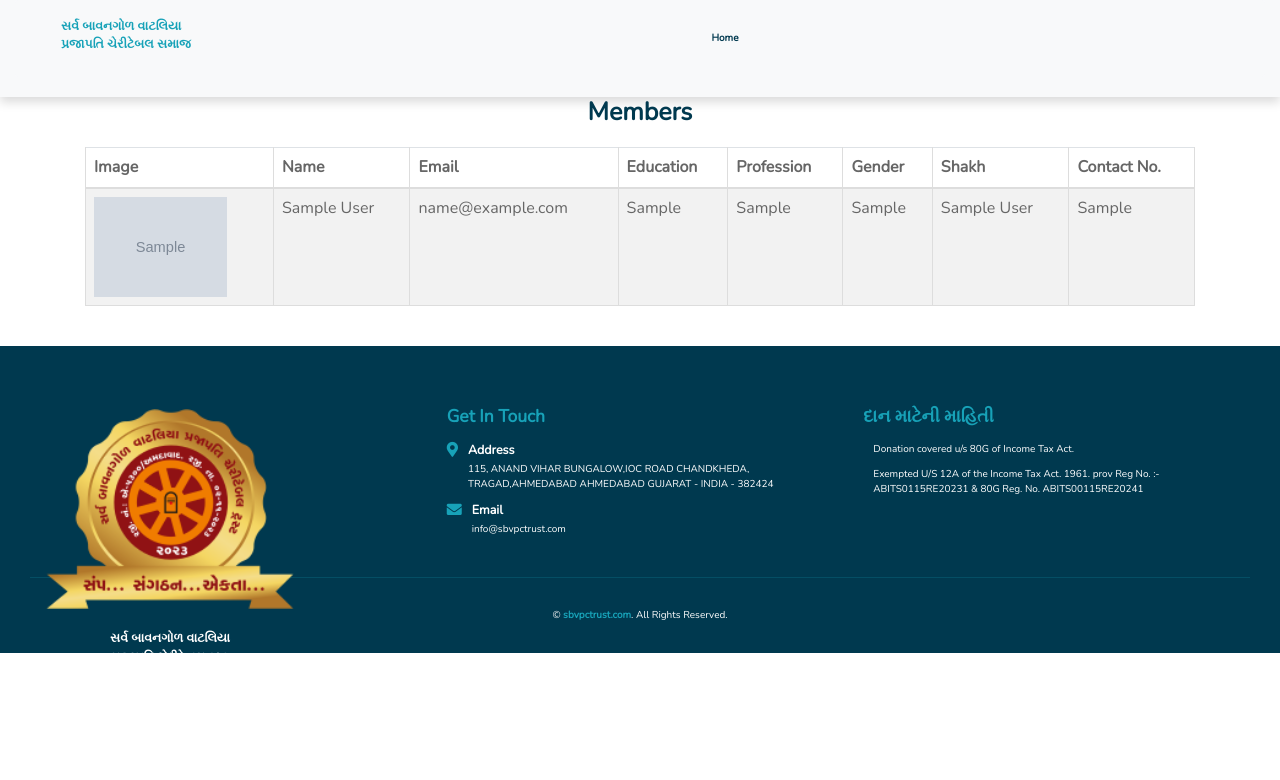
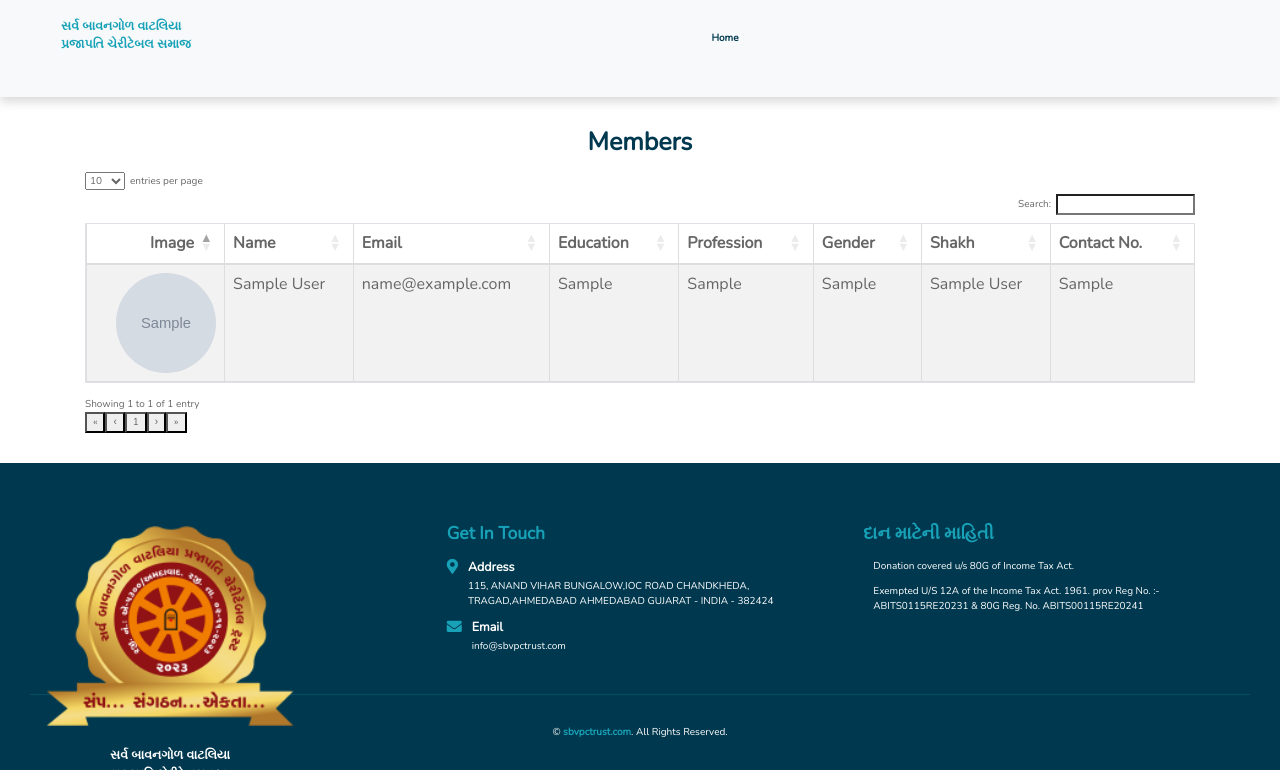
Before and after one commit to Mehul-Movadiya/SBVPCTRUST, a PHP site: page /memberlist.php in a window 1280 px wide. Shown: the top 780 px of the page. Run offline with PHP 8.4, Linux system fonts and the light colour scheme; tables that the repository leaves empty or names only in its code hold one stand-in row (values such as "Sample post"); grey boxes marked "Sample" are stand-in pictures; some libraries are stand-ins or nearby versions.

Commit message:
Added datatable in menbers #9

```diff
--- a/memberlist.php
+++ b/memberlist.php
@@ -32,6 +32,15 @@
     <link href="css/style.css" rel="stylesheet" />
     <link rel="stylesheet" type="text/css" href="css/dataTables.bootstrap5.css">
 
+    <style>
+      .member-image {
+        width: 100px;
+        height: 100px;
+        object-fit: cover;
+        border-radius: 50%;
+    }
+    </style>
+
 
 
     <link href="//maxcdn.bootstrapcdn.com/bootstrap/3.3.0/css/bootstrap.min.css" rel="stylesheet" id="bootstrap-css">
@@ -58,86 +67,39 @@
 </head>
 <body>
 <div class="container-fluid bg-light position-relative shadow">
-      <nav
-        class="navbar navbar-expand-lg bg-light navbar-light py-3 py-lg-0 px-0 px-lg-5"
-      >
+        <nav class="navbar navbar-expand-lg bg-light navbar-light py-3 py-lg-0 px-0 px-lg-5">
             <a href="index.php" class="navbar-brand font-weight-bold text-secondary">
-        <!-- <img src="img/logo.png" class="logo" height="120px"> -->
-        <!-- <h4 style="color:skyblue; vertical-align: top;" class="d-inline-block py-4"><b>શ્રી સમસ્ત બાવનગોળ વાટલિયા </br><h4 style="color:skyblue;">&nbsp &nbsp&nbsp&nbsp&nbsp&nbsp&nbsp&nbspપ્રજાપતિ સમાજ</h4></b></h4> -->
                 <span class="text-primary">
                     <div style="display: inline-block;vertical-align:middle">
                         સર્વ બાવનગોળ વાટલિયા<br>પ્રજાપતિ ચેરીટેબલ સમાજ
                     </div>
                 </span>
             </a>
-        <!-- <a
-          href=""
-          class="navbar-brand font-weight-bold text-secondary"
-          style="font-size: 50px"
-        >
-          <i class="flaticon-043-teddy-bear"></i>
-          <span class="text-primary">KidKinder</span>
-        </a> -->
-
-        <button
-          type="button"
-          class="navbar-toggler"
-          data-toggle="collapse"
-          data-target="#navbarCollapse"
-        >
+            <button class="navbar-toggler" type="button" data-bs-toggle="collapse" data-bs-target="#navbarCollapse">
                 <span class="navbar-toggler-icon"></span>
             </button>
-        <div
-          class="collapse navbar-collapse justify-content-between"
-          id="navbarCollapse"
-        >
+            <div class="collapse navbar-collapse justify-content-between" id="navbarCollapse">
                 <div class="navbar-nav font-weight-bold mx-auto py-0">
                     <a href="index.php" class="nav-item nav-link">Home</a>
             <!-- <a href="about.php" class="nav-item nav-link <?php if(str_contains($_SERVER['REQUEST_URI'],'about.php')) echo "active";?>">About</a>
             <a href="committee.php" class="nav-item nav-link <?php if(str_contains($_SERVER['REQUEST_URI'],'committee.php')) echo "active";?>">Committee</a>
             <a href="events.php" class="nav-item nav-link <?php if(str_contains($_SERVER['REQUEST_URI'],'event')) echo "active";?>">Functions</a>
             <a href="gallery.html" class="nav-item nav-link">Gallery</a>
-            <div class="nav-item dropdown">
-              <a
-                href="#"
-                class="nav-link dropdown-toggle"
-                data-toggle="dropdown"
-                >Pages</a
-              >
-              <div class="dropdown-menu rounded-0 m-0">
-                <a href="blog.html" class="dropdown-item">Blog Grid</a>
-                <a href="single.html" class="dropdown-item">Blog Detail</a>
-              </div>
             </div> -->
 
             </div>
-
             </div>
         </nav>
     </div>
-
-    <!-- <div class="container-fluid bg-primary mb-5">
-      <div
-        class="d-flex flex-column align-items-center justify-content-center"
-        style="min-height: 400px"
-      >
-        <h3 class="display-3 font-weight-bold text-white">Our Members</h3>
-        <div class="d-inline-flex text-white">
-          <p class="m-0"><a class="text-white" href="">Home</a></p>
-          <p class="m-0 px-2">/</p>
-          <p class="m-0">Committee</p>
-        </div>
-      </div>
-    </div> -->
-<div class="container">
+    <!-- Navbar End -->
 
 
-        <div class="row">
 
-            <div class="col-md-12">
-            <h1 style="text-align:center;font-weight:700;">Members</h1><br>
 
-<table id="datatable1" class="table table-striped table-bordered" cellspacing="0" width="100%">
+    <div class="container my-5">
+        <h1 class="text-center fw-bold mb-4">Members</h1>
+        <div class="table-responsive">
+            <table id="membersTable" class="table table-striped table-bordered" style="width:100%">
                 <thead>
                     <tr>
                         <th>Image</th>
@@ -148,34 +110,16 @@
                         <th>Gender</th>
                         <th>Shakh</th>
                         <th>Contact No.</th>
-
                     </tr>
                 </thead>
-
-					<!-- <tfoot>
-						<tr>
-							<th>Image</th>
-							<th>Name</th>
-							<th>Email</th>
-							<th>Education</th>
-							<th>Profession</th>
-							<th>Gender</th>
-							<th>Shakh</th>
-							<th>Contact No.</th>
-
-						</tr>
-					</tfoot> -->
-
                 <tbody>
                     <?php
                     include_once('dbconfig.php');
-
-$data = $conn->query("select *  from memberview");
-while($row = $data -> fetch_assoc())
-{
+                    $data = $conn->query("SELECT * FROM memberview");
+                    while($row = $data->fetch_assoc()) {
                     ?>
                     <tr>
-                                <td><img src="memberimages/<?php echo $row['image']; ?>" height="100px"> </td>
+                        <td><img src="memberimages/<?php echo $row['image']; ?>" class="member-image" alt="<?php echo $row['member_name']; ?>"></td>
                         <td><?php echo $row['member_name']; ?></td>
                         <td><?php echo $row['email']; ?></td>
                         <td><?php echo $row['education']; ?></td>
@@ -183,32 +127,23 @@ while($row = $data -> fetch_assoc())
                         <td><?php echo $row['gender']; ?></td>
                         <td><?php echo $row['gotra_name']; ?></td>
                         <td><?php echo $row['contact_no']; ?></td>
-
                     </tr>
                     <?php
                     }
                     ?>
                 </tbody>
             </table>
-
-
         </div>
     </div>
-</div>
+    <!-- Members List End -->
+
 <!-- Footer Start -->
 <div
       class="container-fluid bg-secondary text-white mt-5 py-5 px-sm-3 px-md-5"
     >
       <div class="row pt-5">
         <div class="col-lg-4 col-md-6 mb-5">
-          <!-- <a
-            href=""
-            class="navbar-brand font-weight-bold text-primary m-0 mb-4 p-0"
-            style="font-size: 40px; line-height: 40px"
-          >
-            <i class="flaticon-043-teddy-bear"></i>
-            <span class="text-white">KidKinder</span>
-          </a> -->
+
           <center>
           <a href="index.php" class="navbar-brand font-weight-bold text-secondary">
             <img src="img/logo.png" class="logo" style="height: 200px;">
@@ -216,32 +151,7 @@ while($row = $data -> fetch_assoc())
             <span class="text-white"><div style="text-align: center;margin-top: 20px;font-family: 'rasabold';">સર્વ બાવનગોળ વાટલિયા<br>પ્રજાપતિ ચેરીટેબલ ટ્રસ્ટ</div></span>
         </a>
 
-          <!-- <div class="d-flex justify-content-start mt-4">
-            <a
-              class="btn btn-outline-primary rounded-circle text-center mr-2 px-0"
-              style="width: 38px; height: 38px"
-              href="#"
-              ><i class="fab fa-twitter"></i
-            ></a>
-            <a
-              class="btn btn-outline-primary rounded-circle text-center mr-2 px-0"
-              style="width: 38px; height: 38px"
-              href="#"
-              ><i class="fab fa-facebook-f"></i
-            ></a>
-            <a
-              class="btn btn-outline-primary rounded-circle text-center mr-2 px-0"
-              style="width: 38px; height: 38px"
-              href="#"
-              ><i class="fab fa-linkedin-in"></i
-            ></a>
-            <a
-              class="btn btn-outline-primary rounded-circle text-center mr-2 px-0"
-              style="width: 38px; height: 38px"
-              href="#"
-              ><i class="fab fa-instagram"></i
-            ></a>
-          </div> -->
+
 </center>
         </div>
         <div class="col-lg-4 col-md-6 mb-5">
@@ -263,20 +173,12 @@ GUJARAT - INDIA - 382424</p>
               <p>info@sbvpctrust.com</p>
             </div>
           </div>
-          <!-- <div class="d-flex">
-            <h4 class="fa fa-phone-alt text-primary"></h4>
-            <div class="pl-3">
-              <h5 class="text-white">Phone</h5>
-              <p>+012 345 67890</p>
-            </div>
-          </div> -->
+
         </div>
         <div class="col-lg-4 col-md-6 mb-5">
           <h3 class="text-primary mb-4" style="font-family: 'rasabold';">દાન માટેની માહિતી</h3>
           <div class="d-flex">
-            <!-- <h4 class="fa fa-map-marker-alt text-primary"></h4> -->
             <div class="pl-3">
-            <!-- <p style="font-family: 'rasabold';">આપના દાનની રાશિ નીચે જણાવેલ એકાંઉન્ટ નંબરમાં મોકલો</p> -->
             <p>Donation covered u/s 80G of Income Tax Act.</p>
 <p>Exempted U/S 12A of the Income Tax Act. 1961. prov Reg No. :-ABITS0115RE20231 &
 80G Reg. No. ABITS00115RE20241</p>
@@ -284,35 +186,7 @@ GUJARAT - INDIA - 382424</p>
           </div>
 
         </div>
-        <!-- <div class="col-lg-3 col-md-6 mb-5">
-          <h3 class="text-primary mb-4">Newsletter</h3>
-          <form action="">
-            <div class="form-group">
-              <input
-                type="text"
-                class="form-control border-0 py-4"
-                placeholder="Your Name"
-                required="required"
-              />
-            </div>
-            <div class="form-group">
-              <input
-                type="email"
-                class="form-control border-0 py-4"
-                placeholder="Your Email"
-                required="required"
-              />
-            </div>
-            <div>
-              <button
-                class="btn btn-primary btn-block border-0 py-3"
-                type="submit"
-              >
-                Submit Now
-              </button>
-            </div>
-          </form>
-        </div> -->
+
       </div>
       <div
         class="container-fluid pt-5"
@@ -323,13 +197,7 @@ GUJARAT - INDIA - 382424</p>
           <a class="text-primary font-weight-bold" href="#">sbvpctrust.com</a>.
           All Rights Reserved.
 
-          <!--/*** This template is free as long as you keep the footer author’s credit link/attribution link/backlink. If you'd like to use the template without the footer author’s credit link/attribution link/backlink, you can purchase the Credit Removal License from "https://htmlcodex.com/credit-removal". Thank you for your support. ***/-->
-          <!-- Designed by
-          <a class="text-primary font-weight-bold" href="https://htmlcodex.com"
-            >HTML Codex</a
-          >
-          <br />Distributed By:
-          <a href="https://themewagon.com" target="_blank">ThemeWagon</a> -->
+
         </p>
       </div>
     </div>
@@ -340,6 +208,13 @@ GUJARAT - INDIA - 382424</p>
       ><i class="fa fa-angle-double-up"></i
     ></a>
 
+    <script>
+        $(document).ready(function() {
+            $('#membersTable').DataTable({
+                responsive: true
+            });
+        });
+    </script>
     <!-- JavaScript Libraries -->
     <script src="js/jquery-3.7.1.js"></script>
     <script src="https://stackpath.bootstrapcdn.com/bootstrap/4.4.1/js/bootstrap.bundle.min.js"></script>
```
Lines whose indentation alone changed are shown as unchanged.
